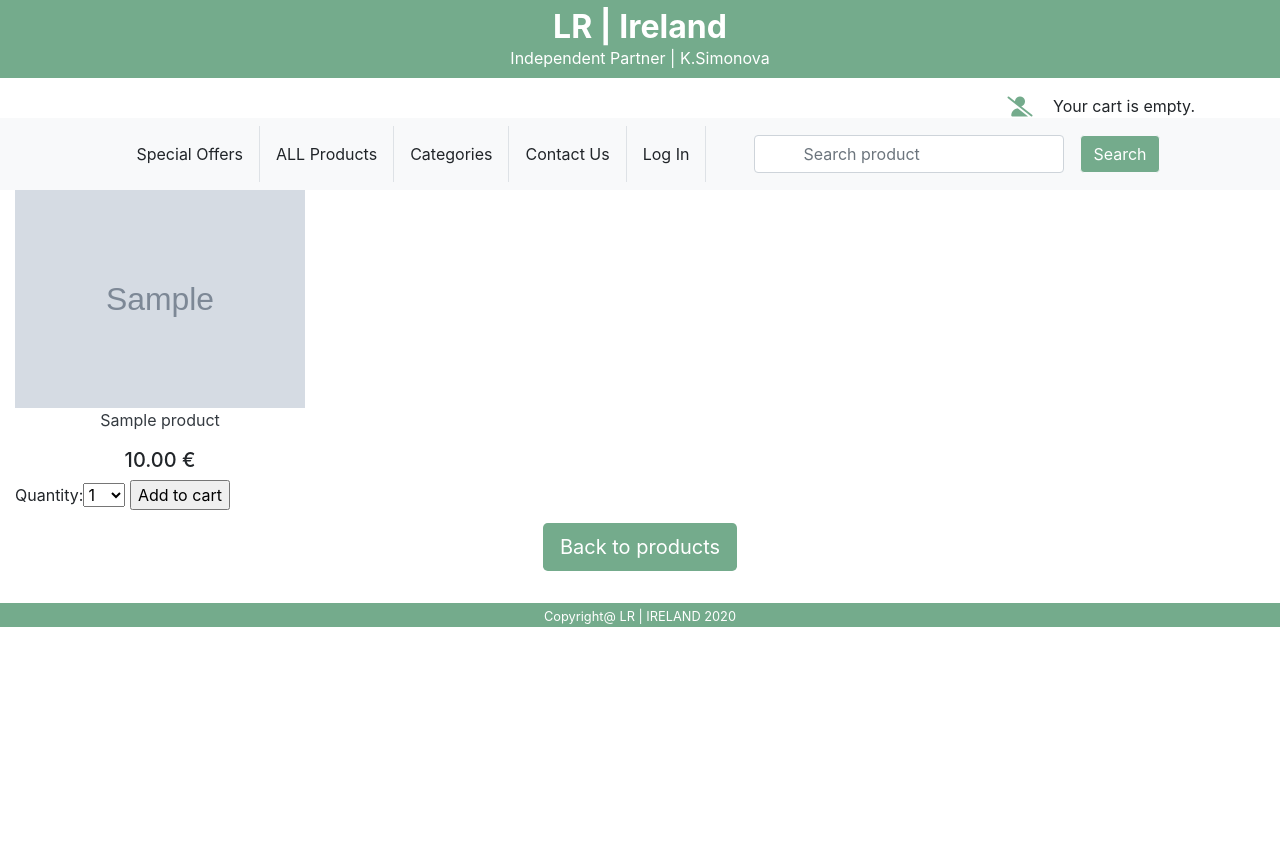
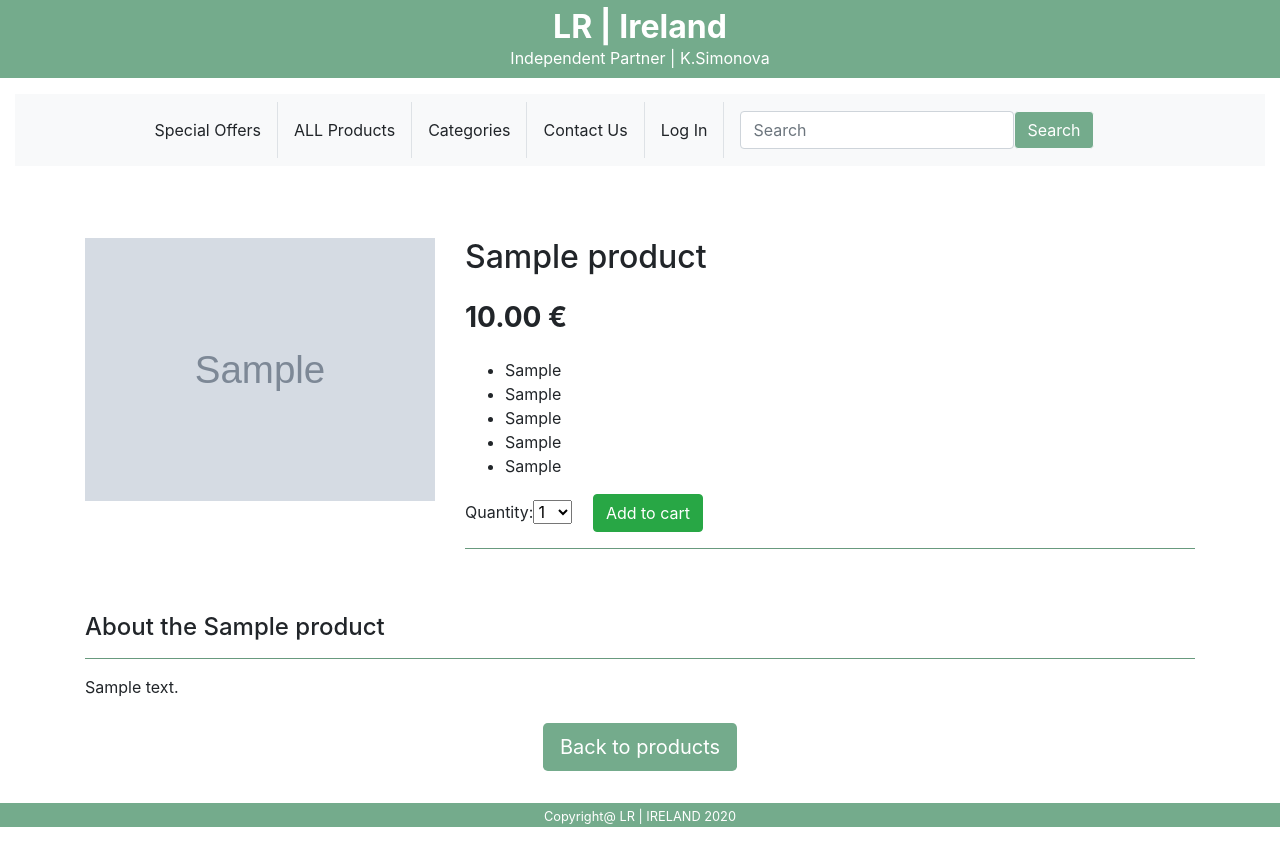
Before and after one commit to mariourban83/MU-Python-Django-Ecommerce-Store, a Django app: a page that uses shop/templates/shop/base.html in a window 1280 px wide. Before the commit the page ends 627 px from the top, so only its background shows below. Run offline with Django 3.2, Linux system fonts and the light colour scheme; tables that the repository leaves empty hold one stand-in row (values such as "Sample post"); grey boxes marked "Sample" are stand-in pictures; some libraries are stand-ins or nearby versions.

Commit message:
Add additional model fields for product description, edit visual design, menu scalling etc...

```diff
--- a/cart/forms.py
+++ b/cart/forms.py
@@ -1,7 +1,7 @@
 from django import forms
 
 
-PRODUCT_QUANTITY_CHOICES = [(i, str(i)) for i in range(1, 21)]
+PRODUCT_QUANTITY_CHOICES = [(i, str(i)) for i in range(1, 11)]
 
 
 class CartAddProductForm(forms.Form):
--- a/eshop/settings.py
+++ b/eshop/settings.py
@@ -15,7 +15,7 @@ BASE_DIR = os.path.dirname(os.path.dirname(os.path.abspath(__file__)))
 SECRET_KEY = os.getenv("SECRET_KEY")
 
 # SECURITY WARNING: don't run with debug turned on in production!
-DEBUG = False
+DEBUG = True
 
 ALLOWED_HOSTS = ['*']
 
@@ -35,7 +35,7 @@ INSTALLED_APPS = [
     'cart',
     'storages',
     'orders',
-    'search'
+    'search',
 ]
 
 MIDDLEWARE = [
--- a/orders/templates/orders/create.html
+++ b/orders/templates/orders/create.html
@@ -1,5 +1,6 @@
 {% extends "shop/base.html" %}
 {% block content %}
+
 <div class="container">
     <div class="row">
         <div class="col-10 col-md-5 text-center">
--- a/orders/views.py
+++ b/orders/views.py
@@ -6,8 +6,10 @@ from cart.cart import Cart
 from django.contrib.admin.views.decorators import staff_member_required
 from django.template.loader import render_to_string
 import weasyprint
+from django.contrib.auth.decorators import login_required
 
 
+@login_required
 def order_create(request):
     cart = Cart(request)
     title = 'Order Summary'
--- a/shop/models.py
+++ b/shop/models.py
@@ -35,6 +35,11 @@ class Product(models.Model):
     special_offer = models.BooleanField(default=False)
     created = models.DateTimeField(auto_now_add=True)
     updated = models.DateTimeField(auto_now=True)
+    bullet1 = models.TextField(blank=True)
+    bullet2 = models.TextField(blank=True)
+    bullet3 = models.TextField(blank=True)
+    bullet4 = models.TextField(blank=True)
+    bullet5 = models.TextField(blank=True)
 
     class Meta:
         ordering = ('name',)
--- a/shop/templates/shop/base.html
+++ b/shop/templates/shop/base.html
@@ -28,30 +28,17 @@
             <p class="text-center text-white pb-2">Independent Partner | K.Simonova</p>
         </a>
     </div>
-    <div class="container text-right">
-        {% if user.is_authenticated %}
-        {{ user }},
-        {% else %}
-            <i class="fas fa-user-slash fa-lg pr-3" style="color:#74AB8C"></i>
-        {% endif %}
-        {% with total_items=cart|length %}
-          {% if cart|length > 0 %}
-            <a class="font-weight-bold" href="{% url 'cart:cart_detail' %}" style="color:rgb(0, 0, 0)">
-                {{ total_items }} Item{{ total_items|pluralize }} , Total
-                {{ cart.get_total_price }} € in cart
-            </a>
-          {% else %}
-            Your cart is empty.
-          {% endif %}
-        {% endwith %}
-    </div>
+    <div class="container-fluid text-center">
     <nav class="navbar navbar-expand-xl navbar-light bg-light">
-        <button class="navbar-toggler" type="button" data-toggle="collapse" data-target="#navbarSupportedContent"
+        <button class="navbar-toggler text-left" type="button" data-toggle="collapse" data-target="#navbarSupportedContent"
             aria-controls="navbarSupportedContent" aria-expanded="false" aria-label="Toggle navigation">
-            <span class="navbar-toggler-icon"></span>
-        </button>
-        <div class="collapse navbar-collapse" id="navbarSupportedContent">
-            <ul class="navbar-nav mx-auto">
+            <i class="fas fa-bars fa-2x" style="color:#74AB8C"></i></button>
+        <button class="navbar-toggler text-right" type="button" data-toggle="collapse" data-target="#navbarSupportedContent"
+        aria-controls="navbarSupportedContent" aria-expanded="false" aria-label="Toggle navigation">
+            <i class="fas fa-search fa-2x" style="color:#74AB8C"></i></button>
+
+            <div class="collapse navbar-collapse justify-content-around" id="navbarSupportedContent">
+            <ul class="navbar-nav">
                 <li class="nav-item  border-right p-2">
                     <a class="nav-link text-body" href="{% url 'shop:special_offer' %}">Special Offers</a>
                 </li>
@@ -77,19 +64,38 @@
                     <a class="nav-link text-body" href="{% url 'login' %}">Log In</a>
                 </li>
                 {% endif %}
-            <form class="form-inline my-2 my-lg-0" action="{% url 'search' %}" method="get">
-                <input class="form-control ml-xl-5 pl-xl-5 mr-3" name='q' type="search" placeholder="Search product"
+
+            <form class="form-inline justify-content-center ml-3"  action="{% url 'search' %}" method="get">
+                <input class="form-control" name='q' type="search" placeholder="Search"
                     aria-label="Search">
-                <button class="btn btn-outline-light my-2 my-sm-0 text-white" style="background-color: #74AB8C" ;
+                <button class="btn btn-outline-light text-white align-center mr-5" style="background-color: #74AB8C" ;
                     type="submit">Search</button>
             </form>
-        </ul>
-        </div>
+            </ul>
+            </div>
     </nav>
+    </div>
+    <div class="container text-center my-2 py-2 ">
+        {% if user.is_authenticated %}
+        <i class="fas fa-user fa-lg pr-3" style="color:#74AB8C"></i>
+
+        {% with total_items=cart|length %}
+          {% if cart|length > 0 %}
+            <a class="font-weight-bold" href="{% url 'cart:cart_detail' %}" style="color:rgb(0, 0, 0)">
+                {{ total_items }} Item{{ total_items|pluralize }} in cart, Total
+                {{ cart.get_total_price }}€
+            </a>
+          {% else %}
+          Your cart is empty
+          {% endif %}
+        {% endwith %}
+        {% endif %}
+    </div>
+
     {% block content %}
     {% endblock %}
     <footer>
-        <div class="container-fluid" style="background-color: #74AB8C" ;>
+        <div class="container-fluid" style="background-color: #74AB8C";>
             <p class="text-center text-white"><small>Copyright@ LR | IRELAND 2020</small></p>
         </div>
     </footer>
--- a/shop/templates/shop/product/detail.html
+++ b/shop/templates/shop/product/detail.html
@@ -2,26 +2,43 @@
 {% load static %}
 
 {% block content %}
-<div class="col-8 col-sm-5 col-md-6 col-lg-3 ">
-  <a class="text-dark" href="{{ product.get_absolute_url }}">
+<div class="container mx-auto">
+  <div class="row mt-5">
+    <div class="col-sm-10 col-md-6 col-lg-4">
       {% if product.image %}
       <img class="img-fluid text-center" src="{{ product.image.url }}" alt="">
       {% else %}
       <img class="img-fluid text-center" src="{% static 'img/no_image.png' %}" alt="no product image">
       {% endif %}
-  <p class="text-center">{{ product.name }}</p>
-  </a>
-  <h5 class="text-center">{{ product.price }} €</h5>
+    </div>
+    <div class="col-sm-10 col-md-6 col-lg-8">
+      <h2 class="text-left">{{ product.name }}</h2>
+      <h3 class="pt-3 pb-3"><strong>{{ product.price }} €</strong></h3>
+      <ul>
+        <li>{{ product.bullet1 }}</li>
+        <li>{{ product.bullet2 }}</li>
+        <li>{{ product.bullet3 }}</li>
+        <li>{{ product.bullet4 }}</li>
+        <li>{{ product.bullet5 }}</li>
+      </ul>
       <form action="{% url 'cart:cart_add' product.id %}" method="post">
         {{ cart_product_form }}
         {% csrf_token %}
-    <input type="submit" value="Add to cart">
+        <input type="submit" class="btn btn-success ml-3" value="Add to cart">
       </form>
+      <hr style="background-color: #74AB8C;">
+    </div>
+    <div class="container mt-5">
+      <h4>About the {{ product.name }} </h4>
+      <hr style="background-color: #74AB8C;">
+      <p>{{ product.description }}</p>
     </div>
     <div class="container text-center">
       <a class="nav-link text-body" href="{% url 'shop:product_list' %}">
         <button type="button" class="btn btn-lg text-white" style="background-color: #74AB8C;">Back to products</button>
       </a>
     </div>
+  </div>
+</div>
 <br>
 {% endblock %}
--- a/shop/views.py
+++ b/shop/views.py
@@ -5,7 +5,7 @@ from cart.forms import CartAddProductForm
 
 def home(request):
     title = "LR Ireland | Home"
-    products = Product.objects.all
+    products = Product.objects.all()
     return render(request, 'shop/home.html', {'products': products,
                                               'title': title})
 
```
Also changed, not shown: shop/templates/shop/home.html (+16 -0 lines), shop/templates/shop/product/list.html (+13 -13 lines), shop/templates/shop/special_offers.html (+14 -9 lines), orders/migrations/0002_order_stripe_id.py (added), orders/migrations/0003_remove_order_stripe_id.py (added), shop/migrations/0004_product_short_description.py (added), shop/migrations/0005_auto_20200331_1422.py (added), shop/migrations/0006_auto_20200331_2025.py (added), shop/static/img/lr-headquarters.jpg (added). Lines whose indentation alone changed are shown as unchanged.
